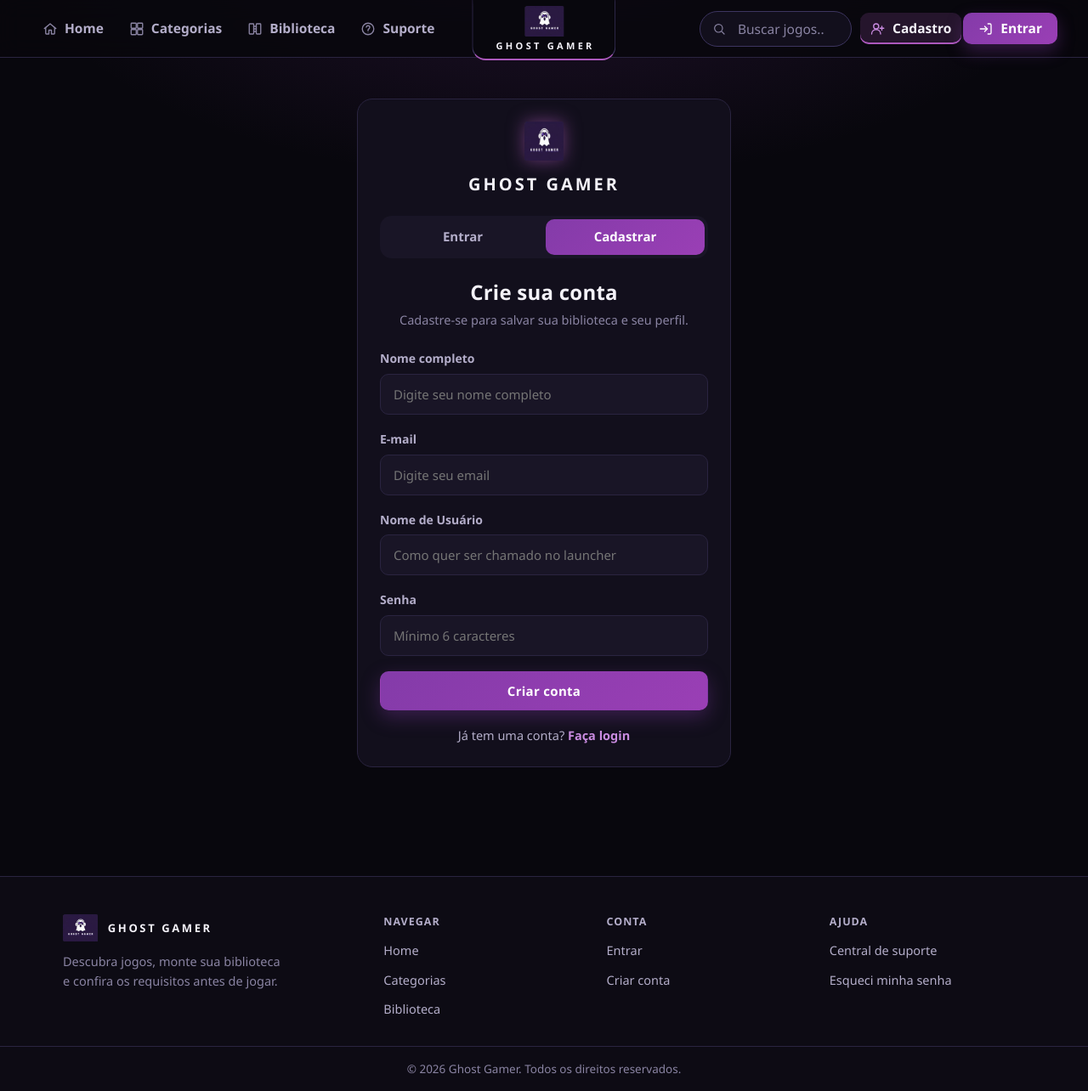
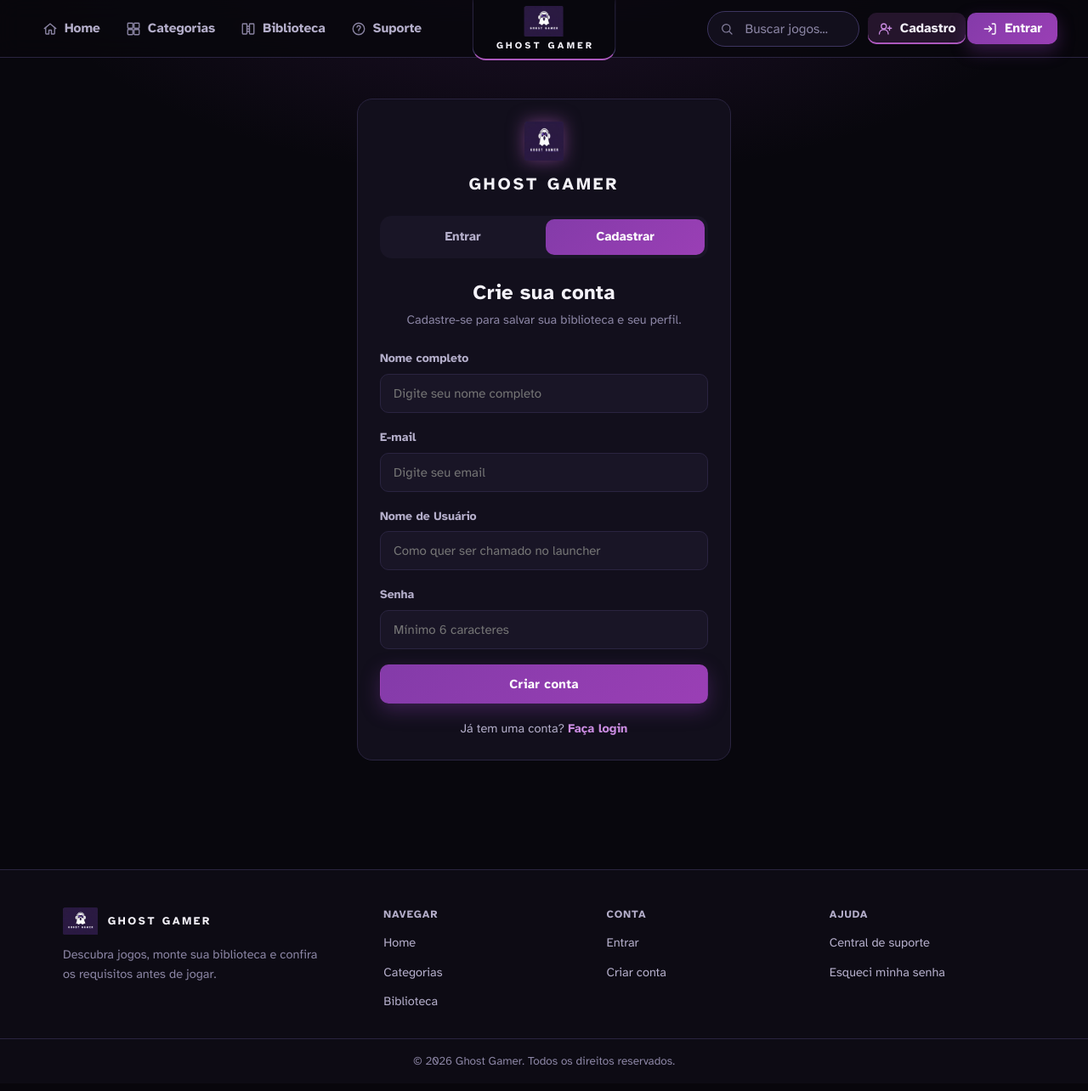
Before and after one commit to gustav2308/GhostGamer, a PHP site: page /PAGINAS/cadastroCliente.php in a window 1280 px wide. Shown: the whole page at 85% size. After the commit the page ends 1254 px from the top, so only its background shows below. Run offline with PHP 8.4, Linux system fonts and the light colour scheme.

Commit message:
Update global.css

```diff
--- a/site-ghost-gamer/ASSETS/CSS/global.css
+++ b/site-ghost-gamer/ASSETS/CSS/global.css
@@ -40,8 +40,8 @@
     --gg-erro: #f87171;
     --gg-aviso: #fbbf24;
 
-    --gg-fonte-titulo: 'Orbitron', 'Segoe UI', 'Trebuchet MS', sans-serif;
-    --gg-fonte: 'Rajdhani', 'Segoe UI', Arial, sans-serif;
+    --gg-fonte-titulo: 'Atkinson Hyperlegible', sans-serif;
+    --gg-fonte: 'Atkinson Hyperlegible', sans-serif;
 
     --gg-raio: 14px;
     --gg-raio-sm: 10px;
```
